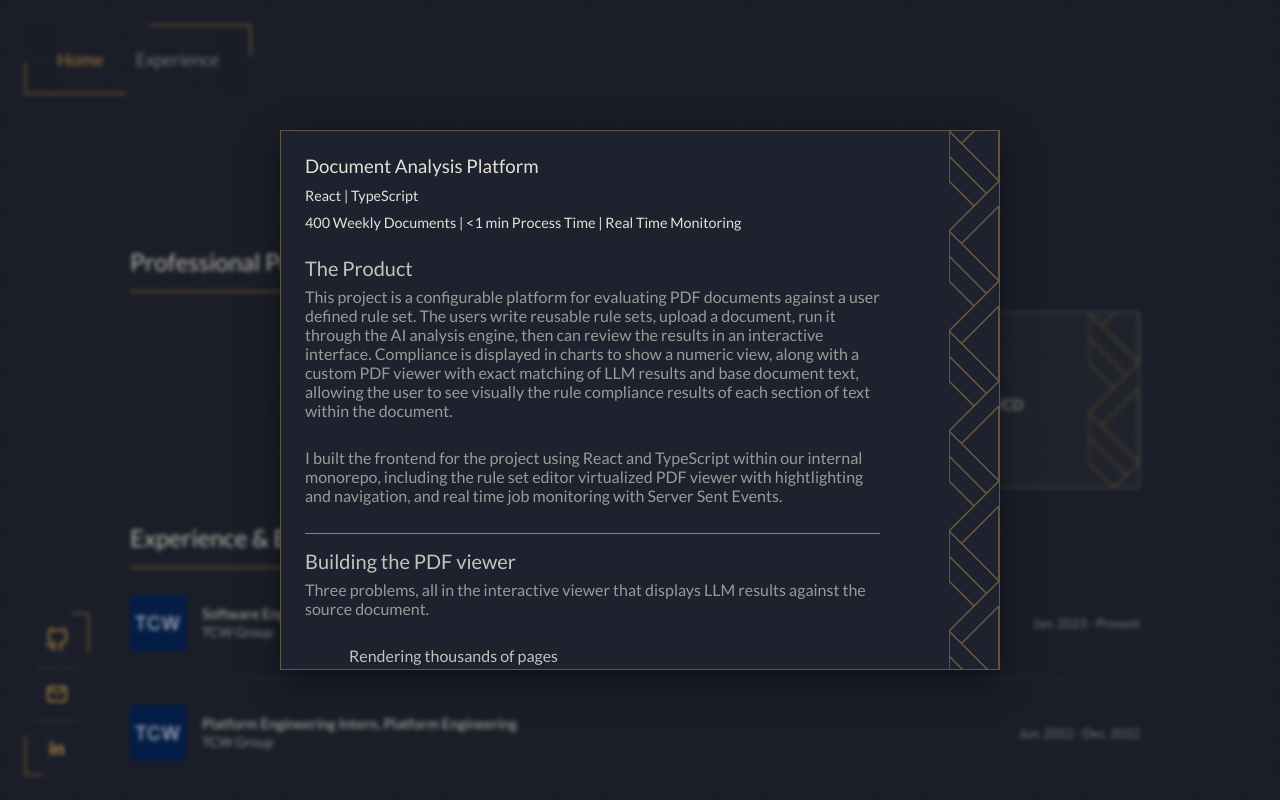
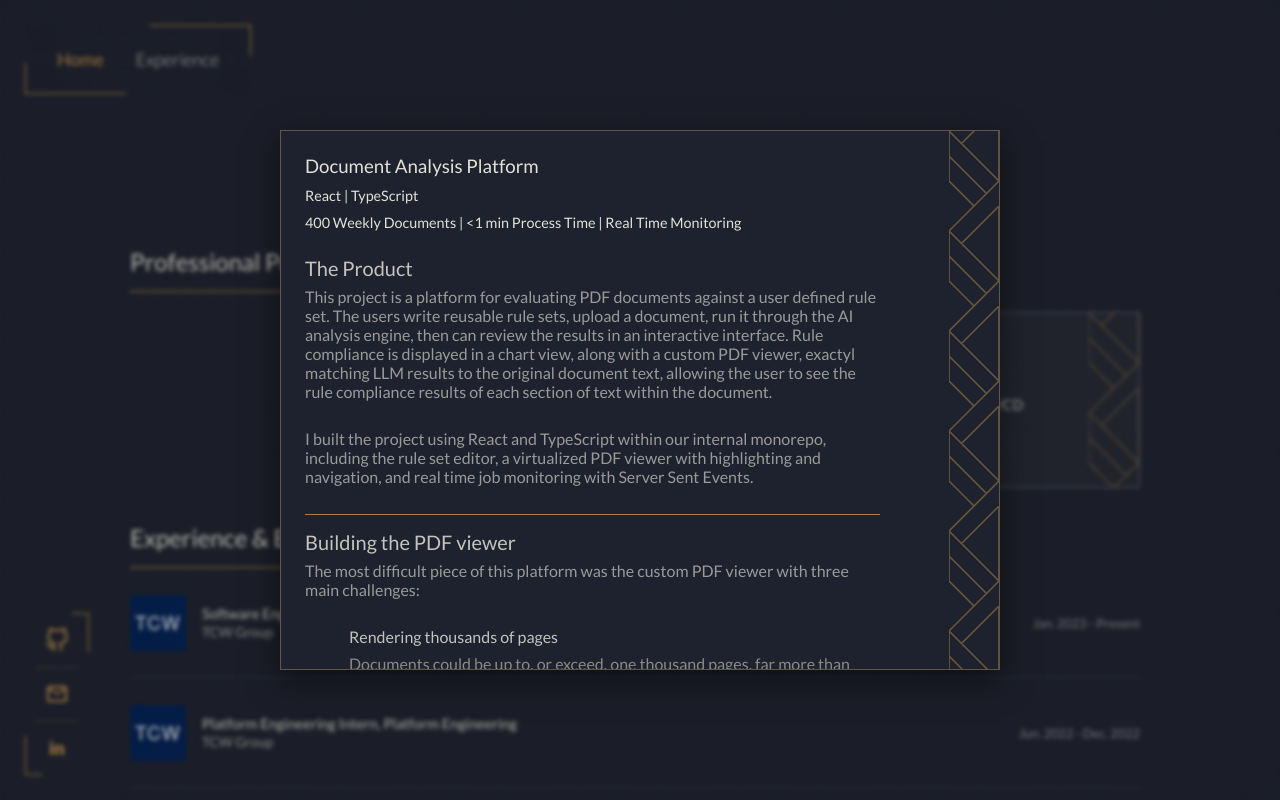
Before and after one commit to ckovacsdev/ckdev, a React (Vite) app: page / in a window 1280 px wide. Both pictures are taken after a click on the button 378 px from the left and 968 px from the top of the page. Shown: the part 568-1368 px from the top of the page. Built offline with nearby package versions, Linux system fonts and the light colour scheme.

Commit message:
working updates in ai card

```diff
--- a/src/components/work-card/ai-doc-details.tsx
+++ b/src/components/work-card/ai-doc-details.tsx
@@ -6,44 +6,44 @@ export const AiDocDetails = () => {
             <div className='ai-doc-detail'>
                 <h4 className='ai-doc-details-heading'> The Product </h4>
                 <p className='ai-doc-details-intro'>
-                    This project is a configurable platform for evaluating PDF documents against a user defined rule set.
-                    The users write reusable rule sets, upload a document, run it through the AI analysis engine, then can
-                    review the results in an interactive interface.  Compliance is displayed in charts to show a numeric
-                    view, along with a custom PDF viewer with exact matching of LLM results and base document text, allowing
-                    the user to see visually the rule compliance results of each section of text within the document.
+                    This project is a platform for evaluating PDF documents against a user defined rule set.
+                    The users write reusable rule sets, upload a document, run it through the AI analysis engine,
+                    then can review the results in an interactive interface.
+                    Rule compliance is displayed in a chart view, along with a custom PDF viewer, exactyl matching LLM results to the original document text,
+                    allowing the user to see the rule compliance results of each section of text within the document.
                 </p>
                 <p className='ai-doc-details-intro'>
-                    I built the frontend for the project using React and TypeScript within our internal monorepo, including the rule set editor
-                    virtualized PDF viewer with hightlighting and navigation, and real time job monitoring with Server Sent Events.
+                    I built the project using React and TypeScript within our internal monorepo,
+                    including the rule set editor, a virtualized PDF viewer with highlighting and navigation, and real time job monitoring with Server Sent Events.
                 </p>
             </div>
 
             <div className='ai-doc-detail'>
                 <h4 className='ai-doc-details-heading'> Building the PDF viewer </h4>
                 <p className='ai-doc-details-intro'>
-                    Three problems, all in the interactive viewer that displays LLM results against the source document.
+                    The most difficult piece of this platform was the custom PDF viewer with three main challenges:
                 </p>
 
                 <ul className='ai-doc-details-challenge-list'>
                     <li className='ai-doc-details-challenge'>
                         <h5 className='ai-doc-details-challenge-title'> Rendering thousands of pages </h5>
                         <p>
-                            Documents could be up to thousands of pages, far more than the DOM can hold performantly.
+                            Documents could be up to, or exceed, one thousand pages, far more than the DOM could hold performantly.
                             I virtualized the document to keep four pages mounted at a time, loading ahead as
                             the user scrolls or navigates to highlights.
                         </p>
                     </li>
 
                     <li className='ai-doc-details-challenge'>
-                        <h5 className='ai-doc-details-challenge-title'> Matching model output to the text layer </h5>
+                        <h5 className='ai-doc-details-challenge-title'> Matching LLM output to the text layer </h5>
                         <p>
-                            The model returned 3,000 character chunks that had to be located in the PDF's raw
-                            text layer. Direct matching of chunks was ineffective as the response was normalized and did
-                            not account for variations in special character encoding and new lines, leading to around a 10% initial coverage.
+                            The model returned 3,000 character chunks that had to be located in the PDF's raw text layer.
+                            Direct matching of chunks was ineffective as the response was both very large and normalized, which did
+                            not account for variations in special character encoding and new lines, leading to around a 10% initial match coverage.
                         </p>
                         <p>
                             The fix was a progressive fallback. First attempt the full chunk, then paragraphs, then
-                            sentences, then five word windows. Shorter strings were significantly easier to match, so each
+                            sentences, then five word windows. Shorter strings are significantly easier to match, so each
                             check was able to find gaps in what the previous check missed.  Increasing from a baseline of around 10% match coverage
                             to around 96-98% coverage depending on the complexity of the document.
                         </p>
@@ -54,8 +54,8 @@ export const AiDocDetails = () => {
                         <p>
                             With thousands of matches across hundreds of pages, rebuilding highlights on every
                             filter change was too expensive. I precompute and cache highlight geometry per chunk
-                            on load, then update the rest as the user scrolls. Initial load costs slightly more, but
-                            filter interaction load dropped by 50%.
+                            on load, then update the rest as the user scrolls. This made the initial load costs slightly more, but
+                            filter interaction load times dropped by more than 50%.
                         </p>
                     </li>
                 </ul>
```
